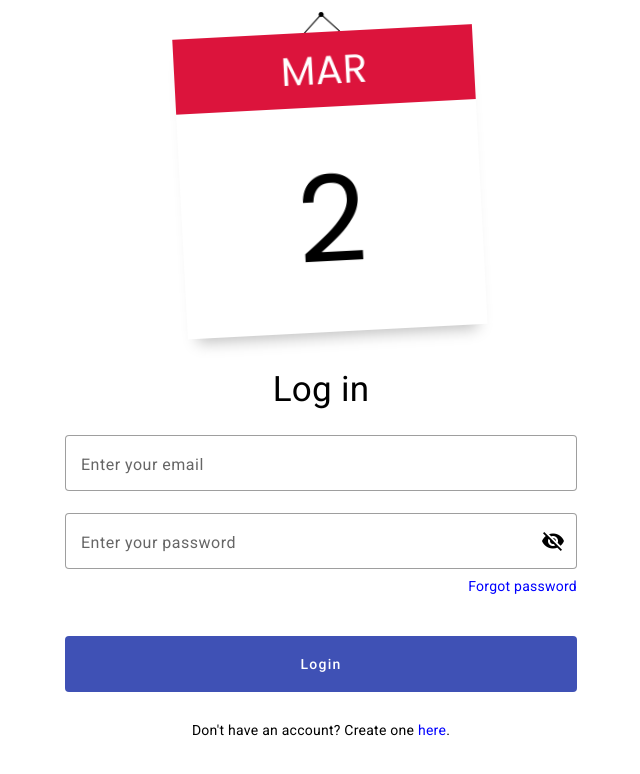
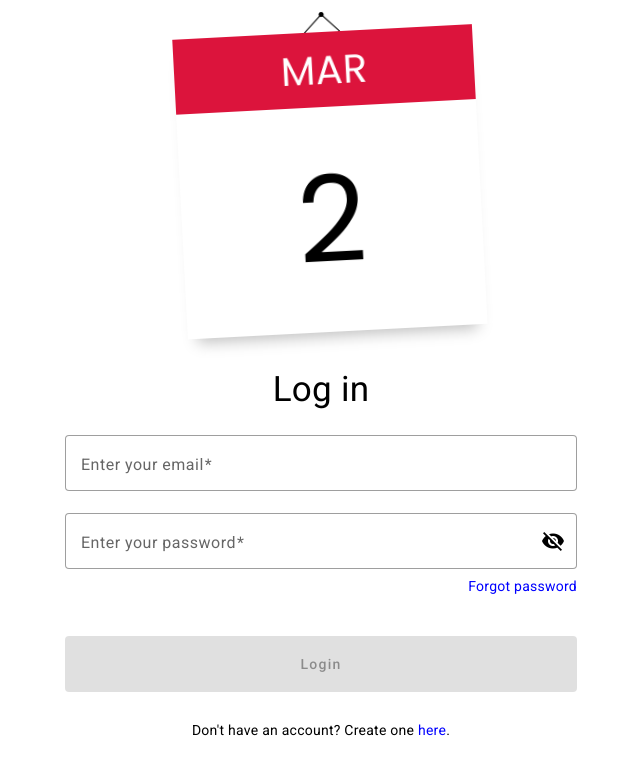
Before and after one commit to OliverNikolovski/my-calendar-frontend, an Angular app: page /login in a window 1280 px wide. Shown: the top 774 px of the page, without its empty margins (319-959 px from the left). Built offline with nearby package versions, Linux system fonts and the light colour scheme.

Commit message:
Improve login form

```diff
--- a/src/app/components/login/login.component.ts
+++ b/src/app/components/login/login.component.ts
@@ -1,7 +1,15 @@
 import {ChangeDetectionStrategy, Component, inject, signal} from "@angular/core";
 import {MatCardModule} from "@angular/material/card";
 import {MatFormFieldModule} from "@angular/material/form-field";
-import {AbstractControl, FormControl, FormGroup, FormsModule, ReactiveFormsModule} from "@angular/forms";
+import {
+  AbstractControl,
+  FormBuilder,
+  FormControl,
+  FormGroup,
+  FormsModule,
+  ReactiveFormsModule,
+  Validators
+} from "@angular/forms";
 import {MatInputModule} from "@angular/material/input";
 import {MatButtonModule} from "@angular/material/button";
 import {AuthenticationService} from "../../services/authentication.service";
@@ -27,13 +35,15 @@ import {CalendarAnimationComponent} from "../calendar-animation/calendar-animati
 })
 export class LoginComponent {
 
-  hide = signal(true);
   readonly #authService = inject(AuthenticationService);
   readonly #router = inject(Router);
+  readonly #fb = inject(FormBuilder);
 
-  loginForm: FormGroup = new FormGroup({
-    email: new FormControl(''),
-    password: new FormControl(''),
+  hide = signal(true);
+
+  loginForm: FormGroup = this.#fb.group({
+    email: ['', [Validators.required, Validators.email]],
+    password: ['', Validators.required]
   });
   errorMessage = signal('');
 
```
